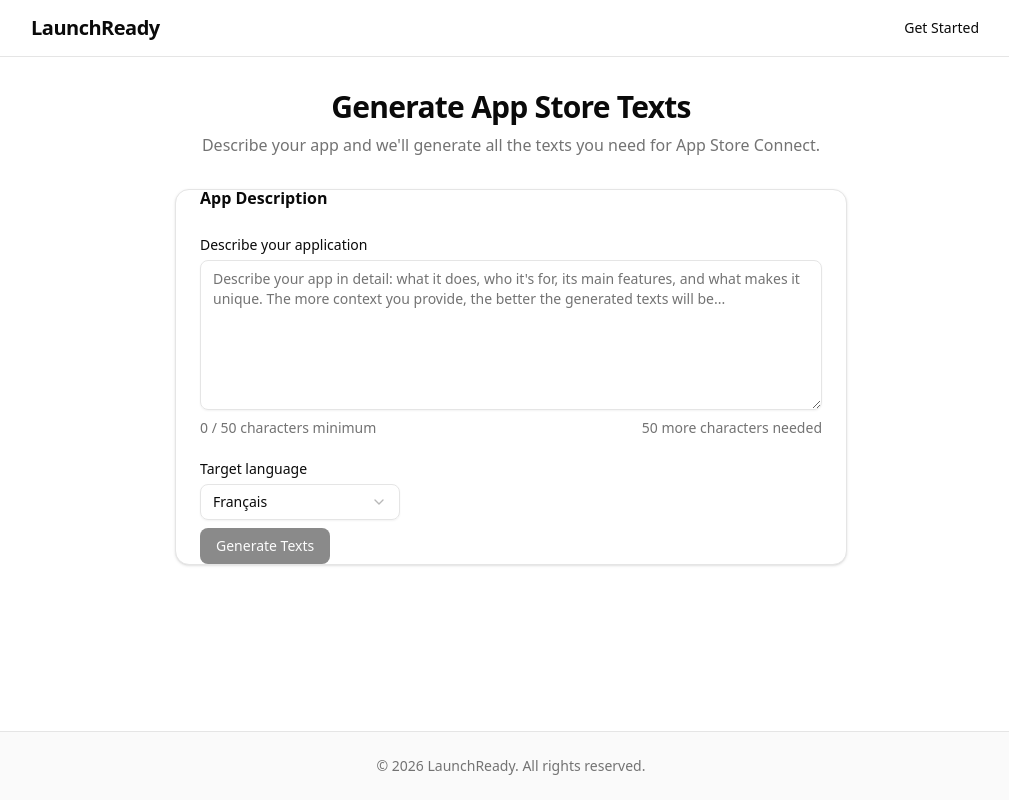
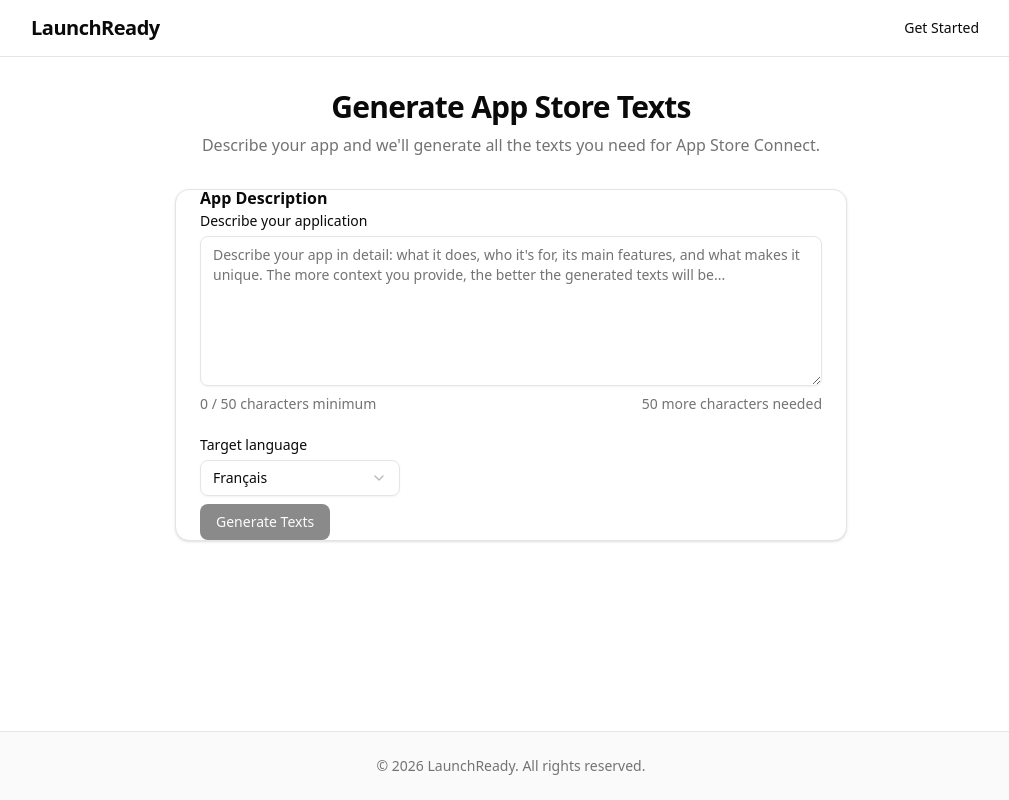
Before and after one commit to ottho-nocode/launchready, a Next.js app: page /generate in a window 1280 px wide. Shown: the whole page, without its empty margins (129-1138 px from the left). Built offline with nearby package versions, Linux system fonts and the light colour scheme.

Commit message:
fix: remove gap-6 from Card component

```diff
--- a/components/ui/card.tsx
+++ b/components/ui/card.tsx
@@ -7,7 +7,7 @@
     <div
       data-slot="card"
       className={cn(
-        'bg-card text-card-foreground flex flex-col gap-6 rounded-xl border shadow-sm',
+        'bg-card text-card-foreground flex flex-col rounded-xl border shadow-sm',
         className
       )}
       {...props}
```
